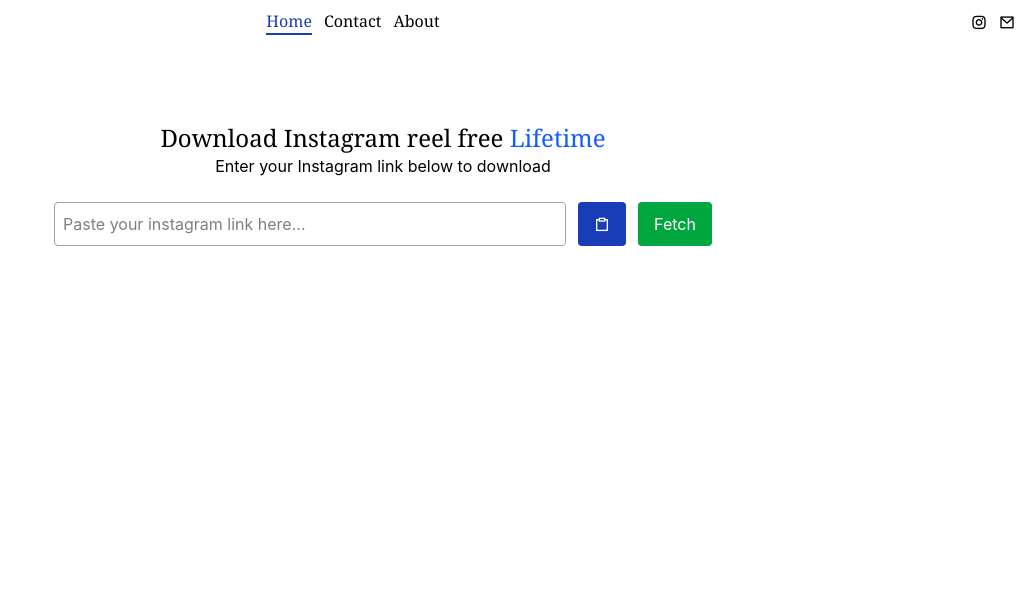
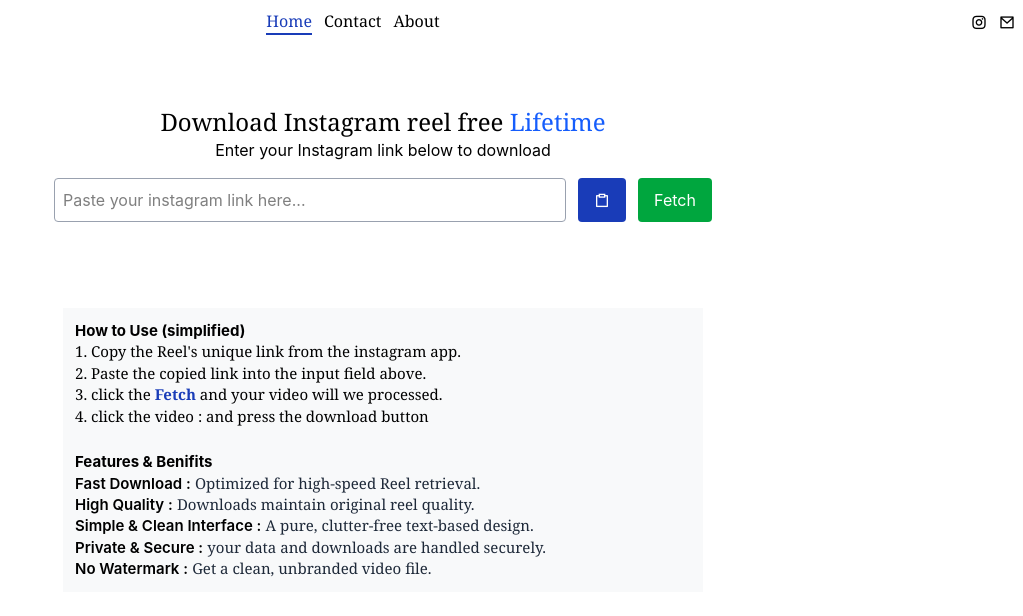
Before and after one commit to imranahamad07/socialmediavideodownloader, a React (Vite) app in the folder frontend/: page / in a window 1280 px wide. Shown: the top 616 px of the page, without its empty margins (257-1280 px from the left). Built offline with nearby package versions, Linux system fonts and the light colour scheme.

Commit message:
added instruction

```diff
--- a/frontend/src/Components/Inputbox.jsx
+++ b/frontend/src/Components/Inputbox.jsx
@@ -33,7 +33,7 @@
     }
 
     return <>
-        <div className="flex justify-center items-center h-70  gap-6 flex-col">
+        <div className="flex justify-center items-center h-60 gap-4 flex-col">
 
             <div className="flex justify-center items-center flex-col">
                 <h1 className="text-2xl font-serif">Download Instagram reel free <span className="text-blue-600">Lifetime</span> </h1>
--- a/frontend/src/pages/Homepage.jsx
+++ b/frontend/src/pages/Homepage.jsx
@@ -1,6 +1,5 @@
 import { useEffect } from "react";
 import Inputbox from "../Components/Inputbox";
-import Navbar from "../Components/Navbar";
 
 export default function Homepage() {
     useEffect(() => {
@@ -8,5 +7,24 @@
     })
     return <>
         <Inputbox />
+
+        <div className={`flex w-full h-auto justify-center flex-col items-center mt-6`}>
+            <div className={`w-full lg:w-[50%] md:w-[70%] lg:text-[15px] md:text-[14px] text-sm p-3 bg-[#f8f9fa]`}>
+               <h1 className="font-bold">How to Use (simplified)</h1>
+               <p className={`font-serif`}>1. Copy the Reel's unique link from the instagram app.</p>
+               <p className="font-serif">2. Paste the copied link into the input field above.</p>
+               <p className="font-serif">3. click the <span className="text-blue-800 font-semibold">Fetch</span> and your video will we processed.</p>
+               <p className="font-serif">4. click the video : and press the download button</p>
+            </div>
+
+            <div className="w-full lg:w-[50%] md:w-[70%] p-3 lg:text-[15px] md:text-[14px] text-sm bg-[#f8f9fa]">
+                <h1 className="font-bold">Features & Benifits</h1>
+                <p><span className="font-semibold">Fast Download :</span> <span className="font-serif text-gray-800">Optimized for high-speed Reel retrieval.</span></p>
+                <p><span className="font-semibold">High Quality :</span> <span className="font-serif text-gray-800">Downloads maintain original reel quality.</span></p>
+                <p><span className="font-semibold">Simple & Clean Interface :</span> <span className="font-serif text-gray-800">A pure, clutter-free text-based design.</span></p>
+                <p><span className="font-semibold">Private & Secure :</span> <span className="font-serif text-gray-800">your data and downloads are handled securely.</span></p>
+                <p><span className="font-semibold">No Watermark :</span> <span className="font-serif text-gray-800">Get a clean, unbranded video file.</span></p>
+            </div>
+        </div>
     </>
 }
```
